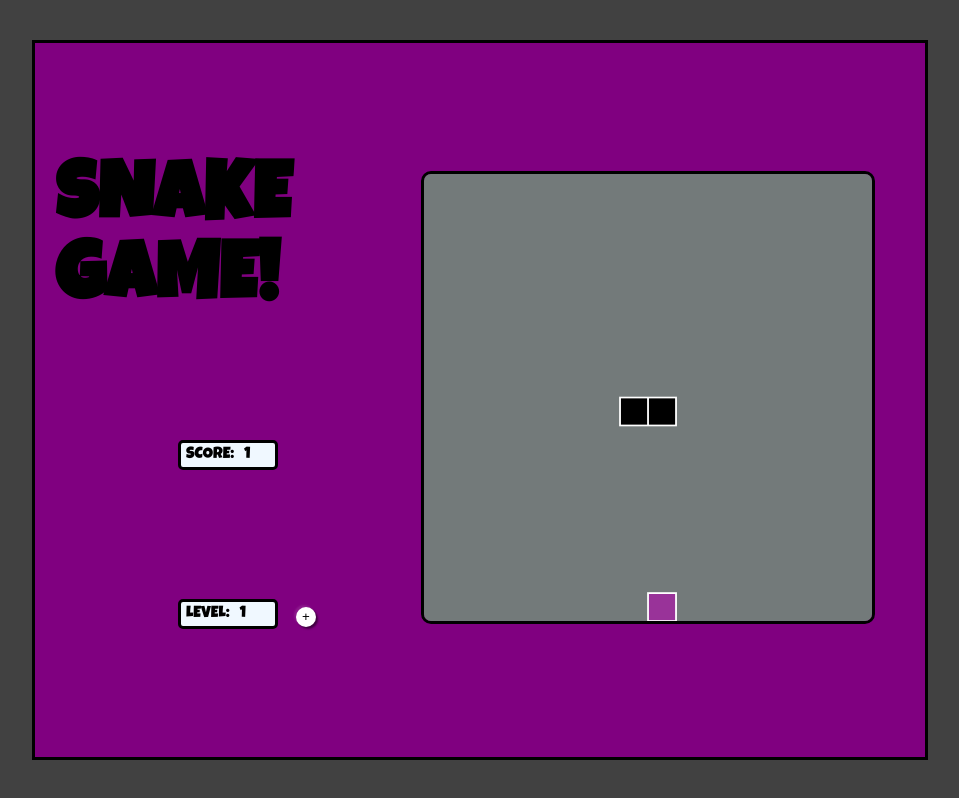
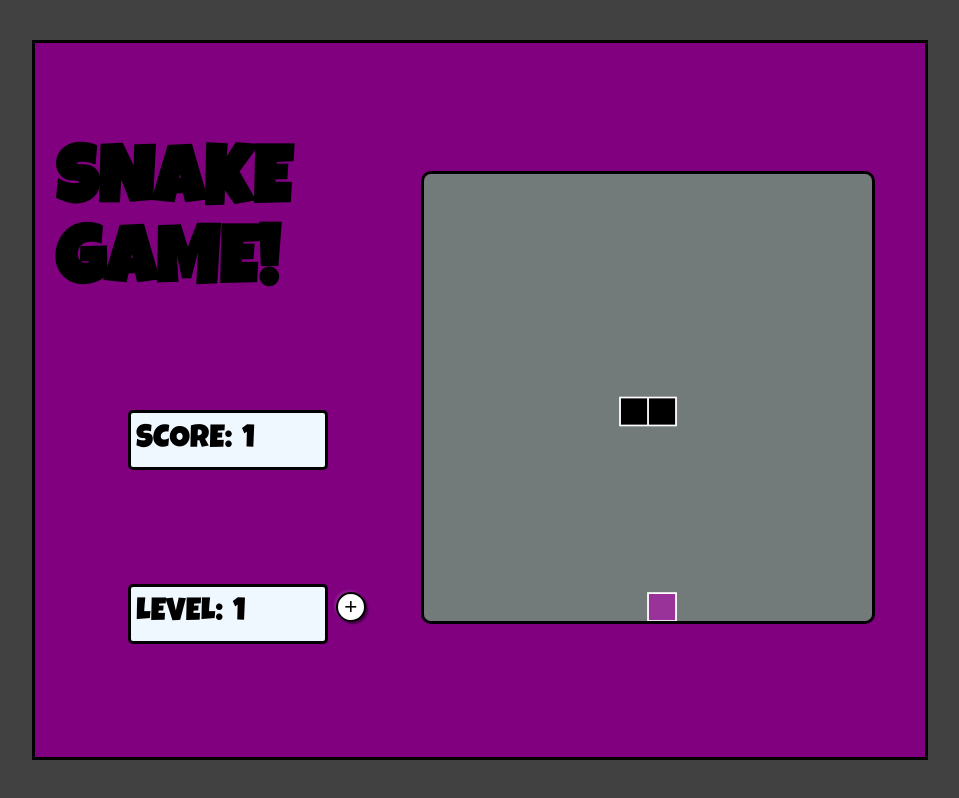
Before and after one commit to andrericardoborba/snakeGame, a plain HTML site: page index.html in a window 1280 px wide. Shown: the whole page, without its empty margins (160-1119 px from the left). Drawn offline with Linux system fonts and the light colour scheme.

Commit message:
aumentando as fontes

```diff
--- a/style.css
+++ b/style.css
@@ -48,8 +48,8 @@ body{
 }
 
 .mode{
-    height: 30px;
-    width: 100px;
+    height: 60px;
+    width: 200px;
     display: flex;
     background-color: aliceblue;
     border: 1px solid #000000;
@@ -65,12 +65,13 @@ body{
 #add{
     cursor: pointer;
     outline: none;
-    width: 20px;
-    height: 20px;
+    width: 30px;
+    height: 30px;
     box-sizing: border-box;
-    margin-left: 40px;
+    margin-left: 80px;
+    font-size: 1.4rem;
     border-radius: 50%;
-    border: none;
+    border: 2px solid black;
     background-color: #fff;
     box-shadow: -2px -2px 2px rgba(255,255,255,.1), 2px 2px 2px rgba(0,0,0,.5);
 }
@@ -83,6 +84,7 @@ body{
     display: flex;
     justify-content: center;
     align-items: center;
+    font-size: 2rem;
 
 }
 
```
